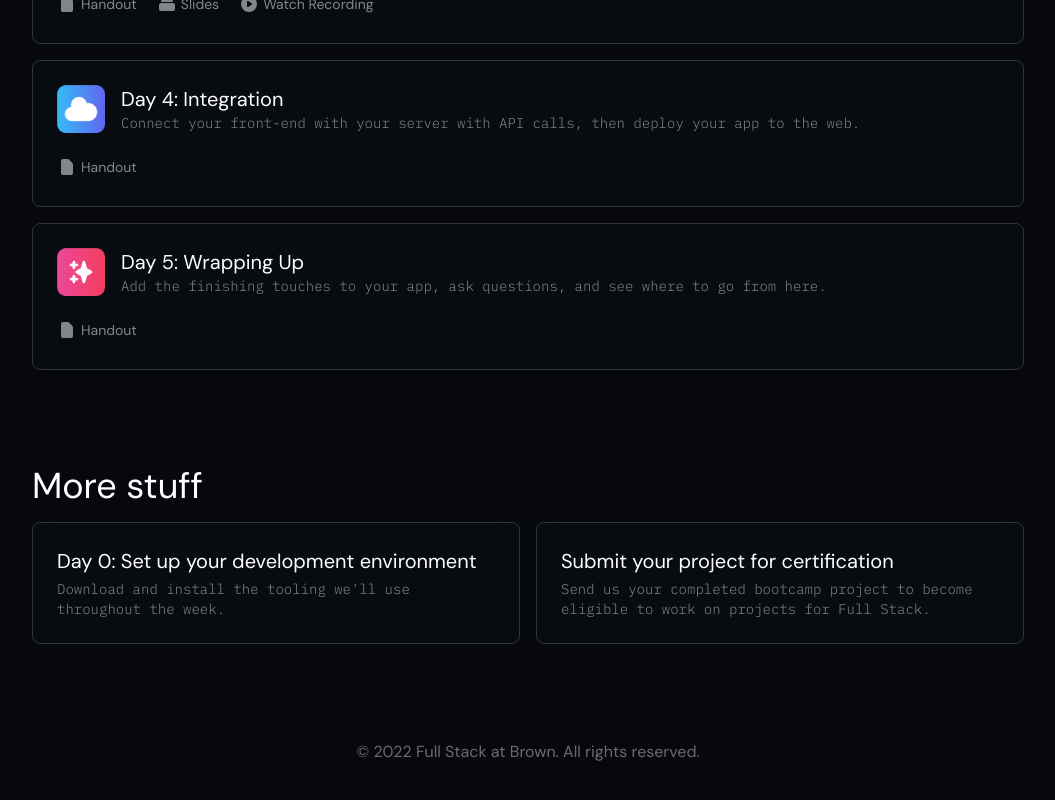
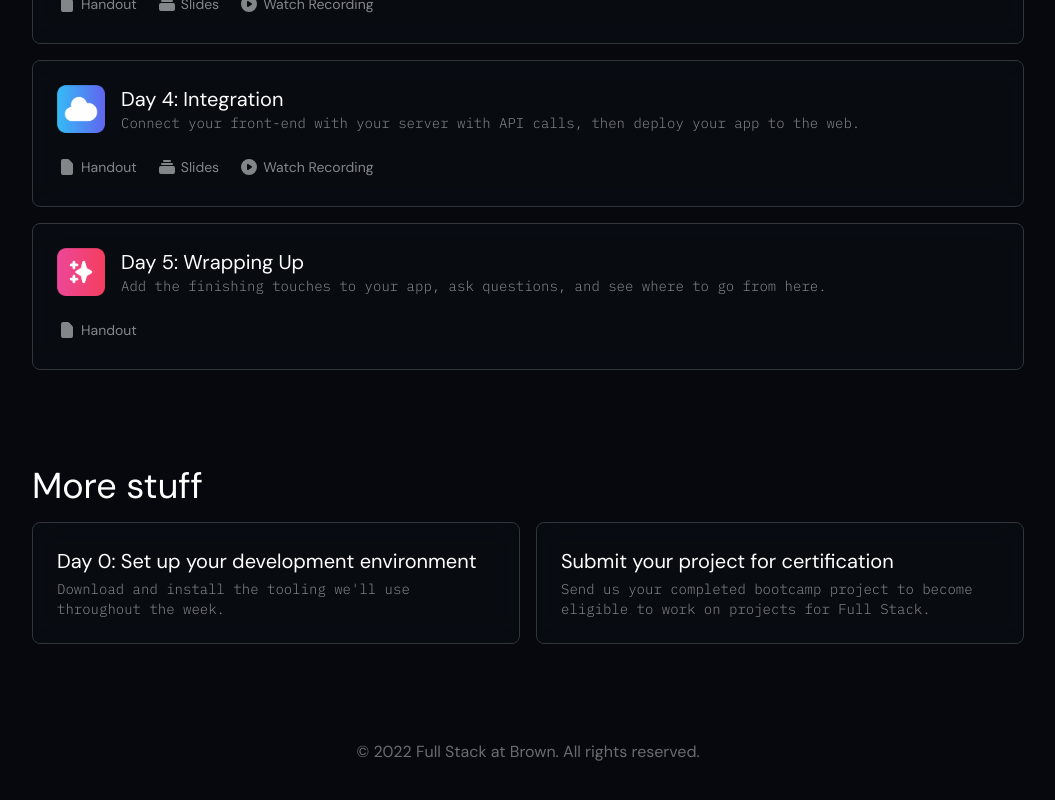
Before and after one commit to xuvi7/bootcamp-fall2025, a Next.js app: page / in a window 1280 px wide. Shown: the part 1041-1841 px from the top of the page, without its empty margins (112-1167 px from the left). Built offline with nearby package versions, Linux system fonts and the light colour scheme.

Commit message:
slides+rec

```diff
--- a/pages/index.tsx
+++ b/pages/index.tsx
@@ -33,8 +33,8 @@ const workshops: { name: string; description: string; image: string; handout: st
         description: "Connect your front-end with your server with API calls, then deploy your app to the web.",
         image: "/deploy.png",
         handout: "https://docs.google.com/document/d/12pslUWkeq9Hi14vUFoOc8QhwdFv6IpuvGPktHP8G0tw/edit?usp=sharing",
-        // slides: "",
-        // recording: "",
+        slides: "https://docs.google.com/presentation/d/1FKHH3A7mQQHUVhJzsFvXV4FObrTdZ71roqnkukrmFEw/edit?usp=sharing",
+        recording: "https://brown.zoom.us/rec/share/zM88u1r0WRDvX6nPybnlYVC7EWZ1R5IZtlyutVfb5IScPmmnD-gNxGWRK8UGQPU.96_hU7bwzUYP-uia",
     }, {
         name: "Day 5: Wrapping Up",
         description: "Add the finishing touches to your app, ask questions, and see where to go from here.",
```
